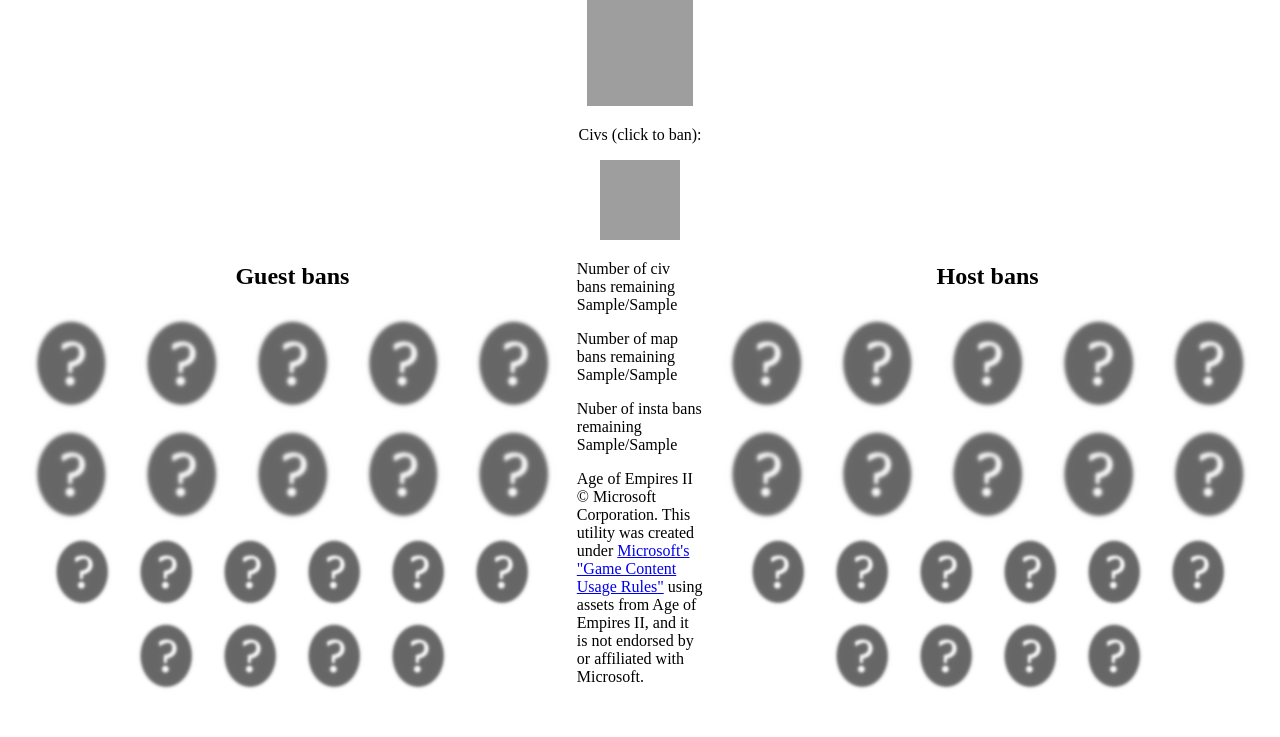
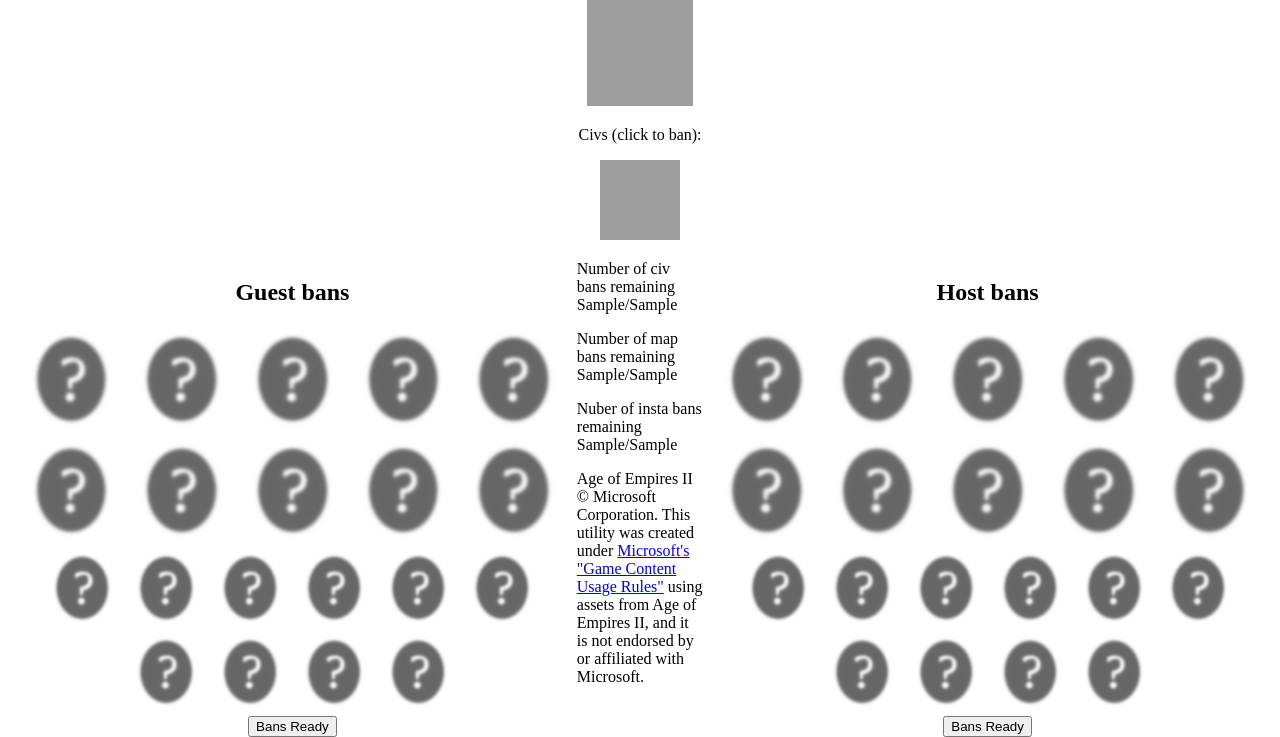
Before and after one commit to PuppySaturation/OnlyBansDraft, a Python web app: template templates/bans.html in a window 1280 px wide. Shown: the part 115-852 px from the top of the page. Before the commit the page ends 804 px from the top, so only its background shows below. Run offline with Jinja, Linux system fonts and the light colour scheme; the template is opened without the code that fills it: most values are stand-ins (such as "Sample title", 1, 10 or a date in 2020); grey boxes are pictures that could not be loaded.

Commit message:
added button controls

```diff
--- a/templates/bans.html
+++ b/templates/bans.html
@@ -20,6 +20,7 @@
     <img class="civ_icon" id='{{civ_key}}' src='{{url_for("static", filename=civ_src)}}'>
     {% endfor %}
 </div>
+<div>
     <div id="hostBans">
         <h2>Host bans</h2>
         <div id="hostMapBans">
@@ -32,6 +33,7 @@
             <img class="civ_icon" id="host_civ_ban_{{i}}" src="{{url_for('static', filename='icon_placeholder.png')}}">
             {% endfor %}
         </div>
+        <button>Bans Ready</button>
     </div>
     <div id="guestBans">
         <h2>Guest bans</h2>
@@ -45,6 +47,7 @@
             <img class="civ_icon" id="guest_civ_ban_{{i}}" src="{{url_for('static', filename='icon_placeholder.png')}}">
             {% endfor %}
         </div>
+        <button>Bans Ready</button>
     </div>
 <div>
     {% for r in range(rounds) %}
@@ -58,6 +61,10 @@
         </div>
         <div id="guest_civ_r{{r}}" class="guest_civ_selection">
             <img class="civ_icon" src="{{url_for('static', filename='icon_placeholder.png')}}">
+        </div>
+        <div>
+            <button>Ready</button>
+            <button>Next round</button>
         </div>
     </div>
     {% endfor %}
```
Lines whose indentation alone changed are shown as unchanged.
